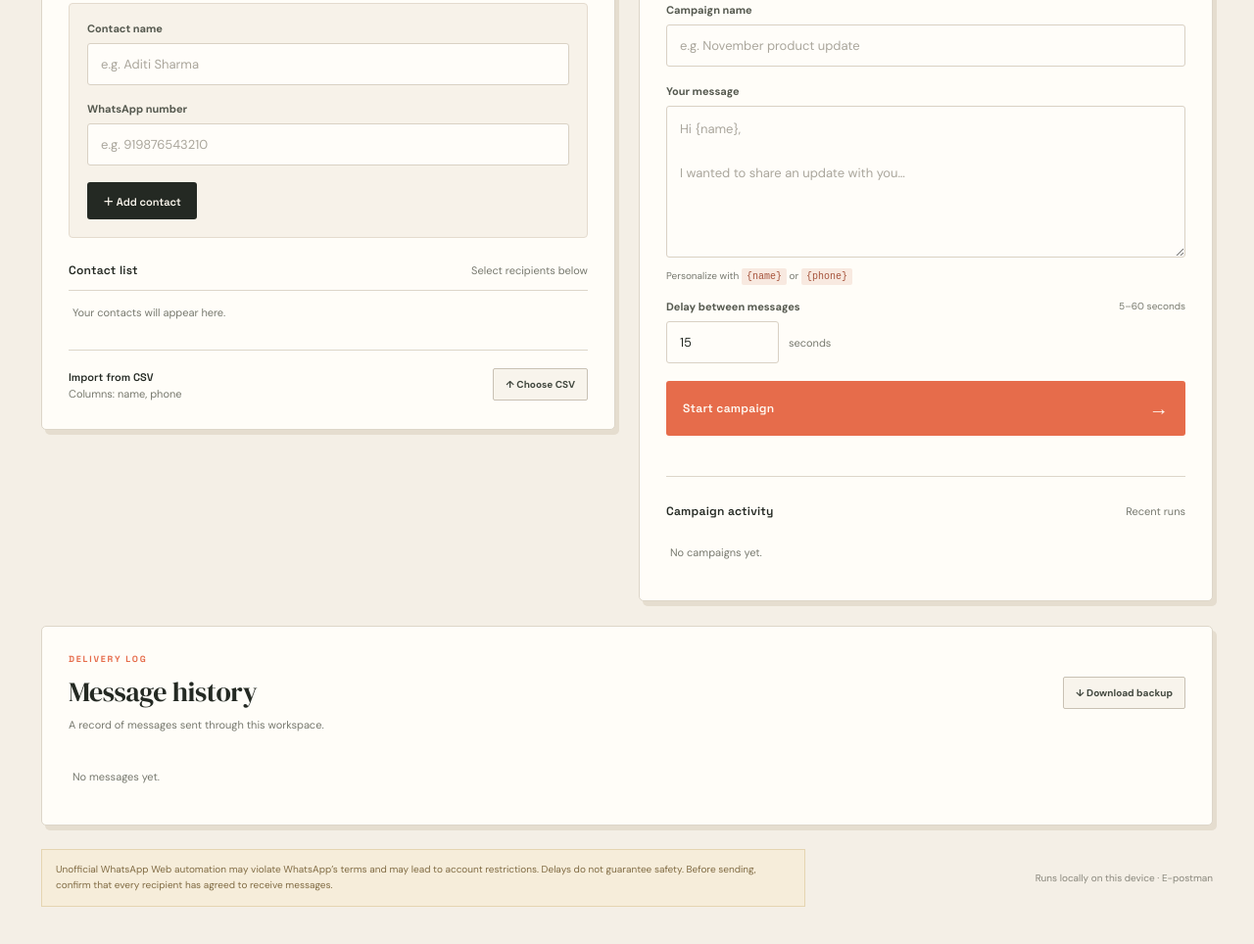
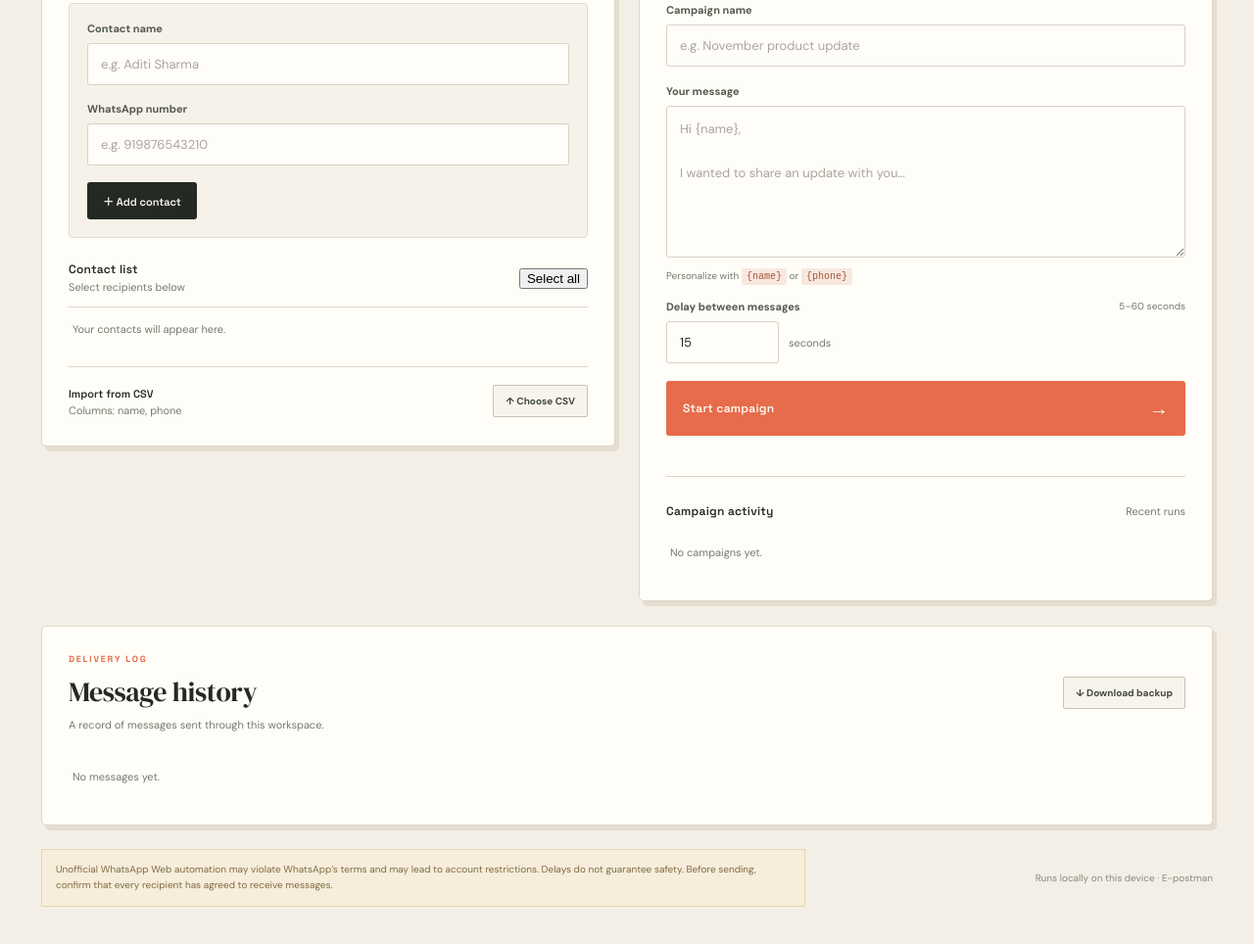
Before and after one commit to sajanmaurya/postman, a website: page public/index.html in a window 1280 px wide. Shown: the part 790-1754 px from the top of the page at 98% size. Drawn offline with Linux system fonts and the light colour scheme; no server answers.

Commit message:
Add select-all control and update font loading

```diff
--- a/public/index.html
+++ b/public/index.html
@@ -1,10 +1,10 @@
-<!doctype html><html lang="en"><head><meta charset="utf-8"><meta name="viewport" content="width=device-width,initial-scale=1"><meta name="theme-color" content="#f4efe6"><title>E-postman — Campaign workspace</title><link rel="preconnect" href="https://fonts.googleapis.com"><link rel="preconnect" href="https://fonts.gstatic.com" crossorigin><link href="https://fonts.googleapis.com/css2?family=DM+Sans:wght@400;500;600;700&family=DM+Serif+Display&family=Space+Grotesk:wght@400;500;600;700&display=swap" rel="stylesheet"><link rel="stylesheet" href="/style.css"></head><body><main class="app-shell">
+<!doctype html><html lang="en"><head><meta charset="utf-8"><meta name="viewport" content="width=device-width,initial-scale=1"><meta name="theme-color" content="#f4efe6"><title>E-postman — Campaign workspace</title><link rel="preconnect" href="https://fonts.googleapis.com"><link rel="preconnect" href="https://fonts.gstatic.com" crossorigin><link href="https://fonts.googleapis.com/css2?family=DM+Sans:wght@400;500;600;700&family=Space+Grotesk:wght@400;500;600;700&display=swap" rel="stylesheet"><link rel="stylesheet" href="/style.css"></head><body><main class="app-shell">
 <nav class="topbar"><a class="brand" href="/"><span class="brand-mark">e.</span><span>e-postman <small>STUDIO</small></span></a><div class="topbar-right"><span class="local-tag"><span class="live-dot"></span> LOCAL WORKSPACE</span><span class="status-pill" id="status">Connecting…</span></div></nav>
 <section class="hero"><div class="hero-copy"><p class="eyebrow">THE ART OF KEEPING IN TOUCH</p><h1>A little more<br><span>human.</span></h1><p class="hero-subtitle">A thoughtful little space for your contacts, notes and messages. Make every send feel considered.</p></div><div class="hero-art" aria-hidden="true"><div class="orbit orbit-one"></div><div class="orbit orbit-two"></div><div class="message-orb"><span>✳</span></div><div class="floating-chip chip-one">Hi, {name} 👋</div><div class="floating-chip chip-two"><span class="live-dot"></span> Ready to send</div></div></section>
 <section class="connection-panel panel"><div class="connection-copy"><div class="section-icon">↗</div><div><p class="eyebrow">YOUR ACCOUNT</p><h2>WhatsApp connection</h2><p class="subtle">Connect your WhatsApp account to start managing campaigns.</p></div></div><div class="connection-state"><div id="qr">Waiting for WhatsApp…</div><p class="qr-help">If a QR code appears, scan it from WhatsApp → Linked devices → Link a device.</p></div></section>
 <div class="workspace-grid"><section class="panel contacts-panel"><div class="panel-heading"><div><p class="eyebrow">AUDIENCE</p><h2>Your contacts</h2><p class="subtle">Select the contacts you want to include in your campaign.</p></div><span class="count-chip" id="selectionCount">0 selected</span></div>
 <form id="contactForm" class="contact-form"><div class="field"><label for="name">Contact name</label><input id="name" placeholder="e.g. Aditi Sharma" required></div><div class="field"><label for="phone">WhatsApp number</label><input id="phone" placeholder="e.g. 919876543210" required></div><button class="primary-button" type="submit">＋ Add contact</button></form>
-<div class="list-heading"><h3>Contact list</h3><span class="subtle">Select recipients below</span></div><div id="contacts" class="contact-list"><p class="empty-state">Your contacts will appear here.</p></div><div class="import-area"><div><strong>Import from CSV</strong><p class="subtle">Columns: name, phone</p></div><label class="upload-button" for="csv">↑ Choose CSV<input type="file" id="csv" accept=".csv"></label></div></section>
+<div class="list-heading"><div><h3>Contact list</h3><span class="subtle">Select recipients below</span></div><button id="selectAll" class="select-all-button" type="button" aria-pressed="false">Select all</button></div><div id="contacts" class="contact-list"><p class="empty-state">Your contacts will appear here.</p></div><div class="import-area"><div><strong>Import from CSV</strong><p class="subtle">Columns: name, phone</p></div><label class="upload-button" for="csv">↑ Choose CSV<input type="file" id="csv" accept=".csv"></label></div></section>
 <section class="panel campaign-panel"><div class="panel-heading"><div><p class="eyebrow">COMPOSE</p><h2>New campaign</h2><p class="subtle">Write once. Personalize for every recipient.</p></div><span class="compose-icon">✎</span></div><div class="field"><label for="campaignName">Campaign name</label><input id="campaignName" placeholder="e.g. November product update"></div><div class="field"><label for="message">Your message</label><textarea id="message" placeholder="Hi {name},&#10;&#10;I wanted to share an update with you…"></textarea><div class="field-hint">Personalize with <code>{name}</code> or <code>{phone}</code></div></div><div class="field"><label for="delay">Delay between messages <span class="label-note">5–60 seconds</span></label><div class="delay-wrap"><input id="delay" type="number" min="5" max="60" value="15"><span>seconds</span></div></div><button id="send" class="send-button" type="button"><span>Start campaign</span><span>→</span></button><p id="feedback" class="feedback" aria-live="polite"></p><div class="campaign-history"><div class="list-heading"><h3>Campaign activity</h3><span class="subtle">Recent runs</span></div><div id="campaigns"><p class="empty-state">No campaigns yet.</p></div></div></section></div>
 <section class="panel history-panel"><div class="panel-heading"><div><p class="eyebrow">DELIVERY LOG</p><h2>Message history</h2><p class="subtle">A record of messages sent through this workspace.</p></div><a class="secondary-button" href="/api/export">↓ Download backup</a></div><div id="history"><p class="empty-state">No messages yet.</p></div></section>
 <footer><p class="warning">Unofficial WhatsApp Web automation may violate WhatsApp’s terms and may lead to account restrictions. Delays do not guarantee safety. Before sending, confirm that every recipient has agreed to receive messages.</p><span>Runs locally on this device · E-postman</span></footer></main><script src="/app.js"></script></body></html>
```
